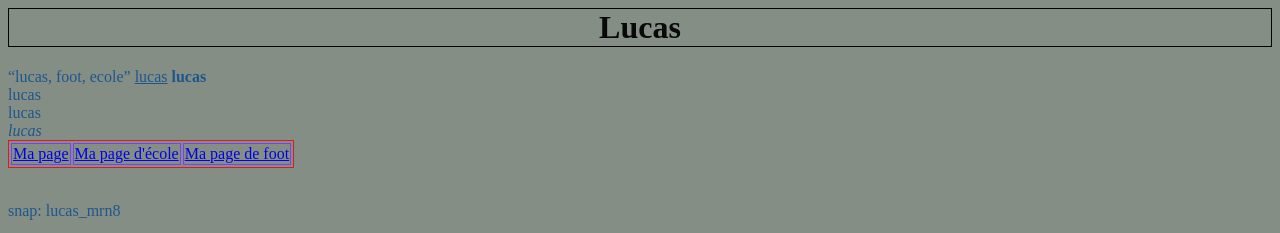
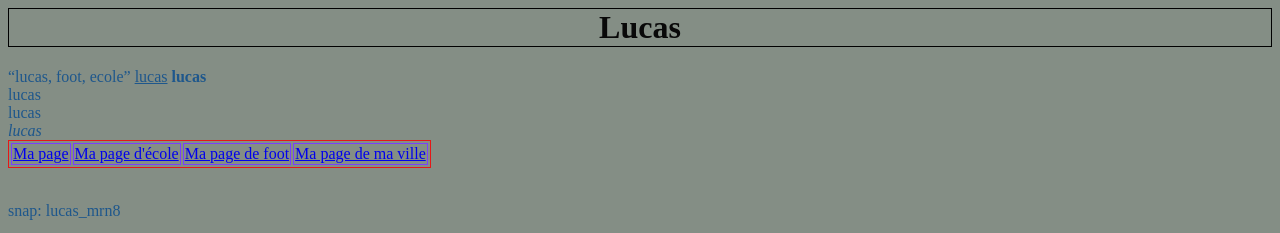
Before and after one commit to lucas13320/lucas13320, a plain HTML site: page index.html in a window 1280 px wide. Shown: the top 233 px of the page. Drawn offline with Linux system fonts and the light colour scheme; grey boxes are pictures that could not be loaded.

Commit message:
nouvelle page de ma ville

```diff
--- a/index.html
+++ b/index.html
@@ -16,6 +16,7 @@
                 <td> <a href="page.html">Ma page<a href="https://www.facebook.com/100064866153961/posts/921832338243587/"</a></td>
                 <td> <a href="ecole.html">Ma page d'école</a></td>
                 <td> <a href="foot.html">Ma page de foot</a></td>
+                <td> <a href="ville.html">Ma page de ma ville</a></td>
             </tr>
         </table>
         <br />
```
Also changed, not shown: ville.html (added).
